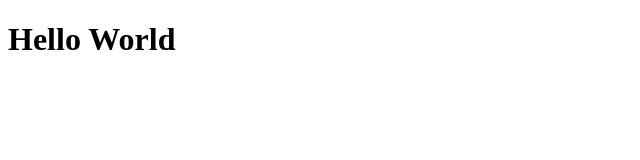
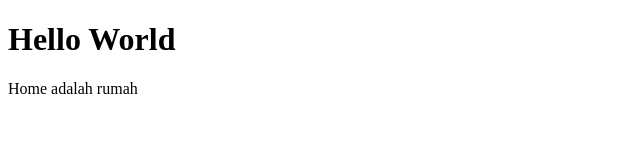
Before and after one commit to hmdnmln/Git, a plain HTML site: page home.html in a window 1280 px wide. Shown: the whole page, without its empty margins (0-640 px from the left). Drawn offline with Linux system fonts and the light colour scheme.

Commit message:
edit home.html di branch hmdn

```diff
--- a/home.html
+++ b/home.html
@@ -7,5 +7,6 @@
 </head>
 <body>
 <h1>Hello World</h1>
+<p>Home adalah rumah</p>
 </body>
 </html>
```
